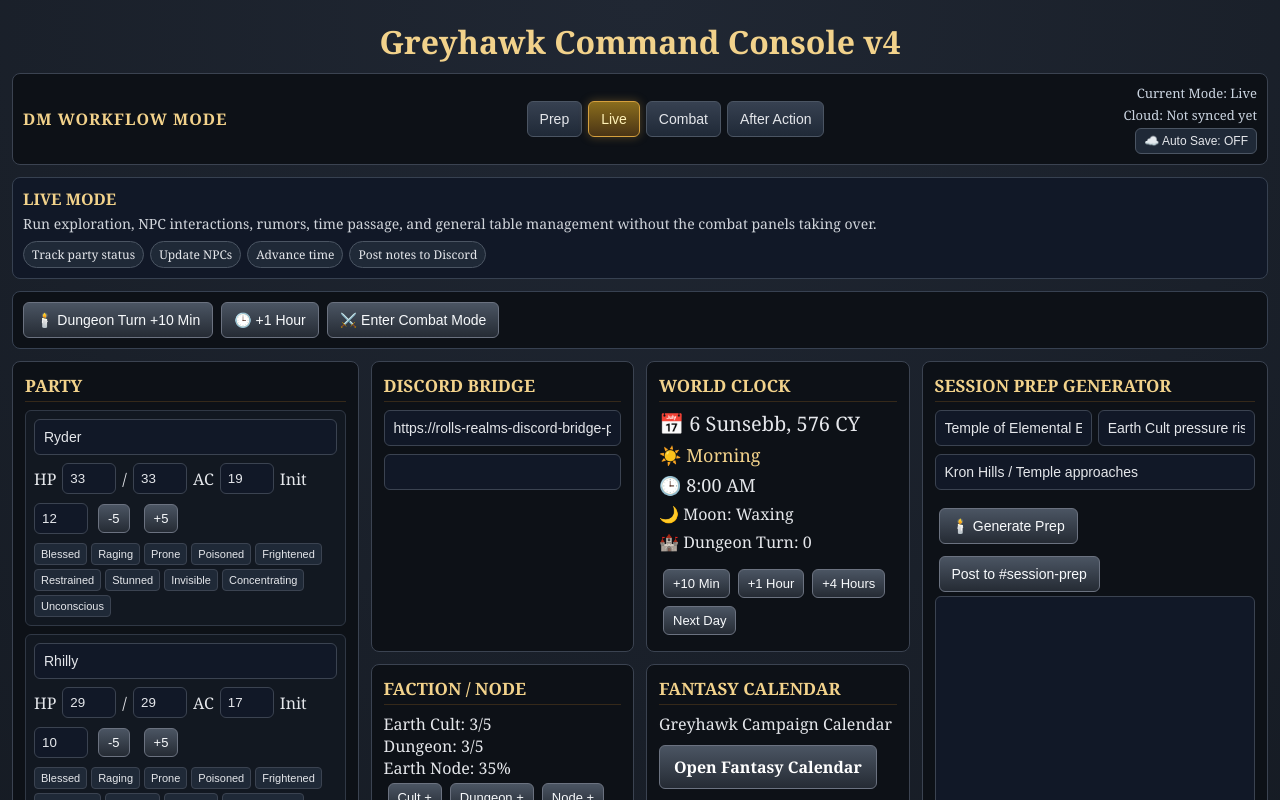
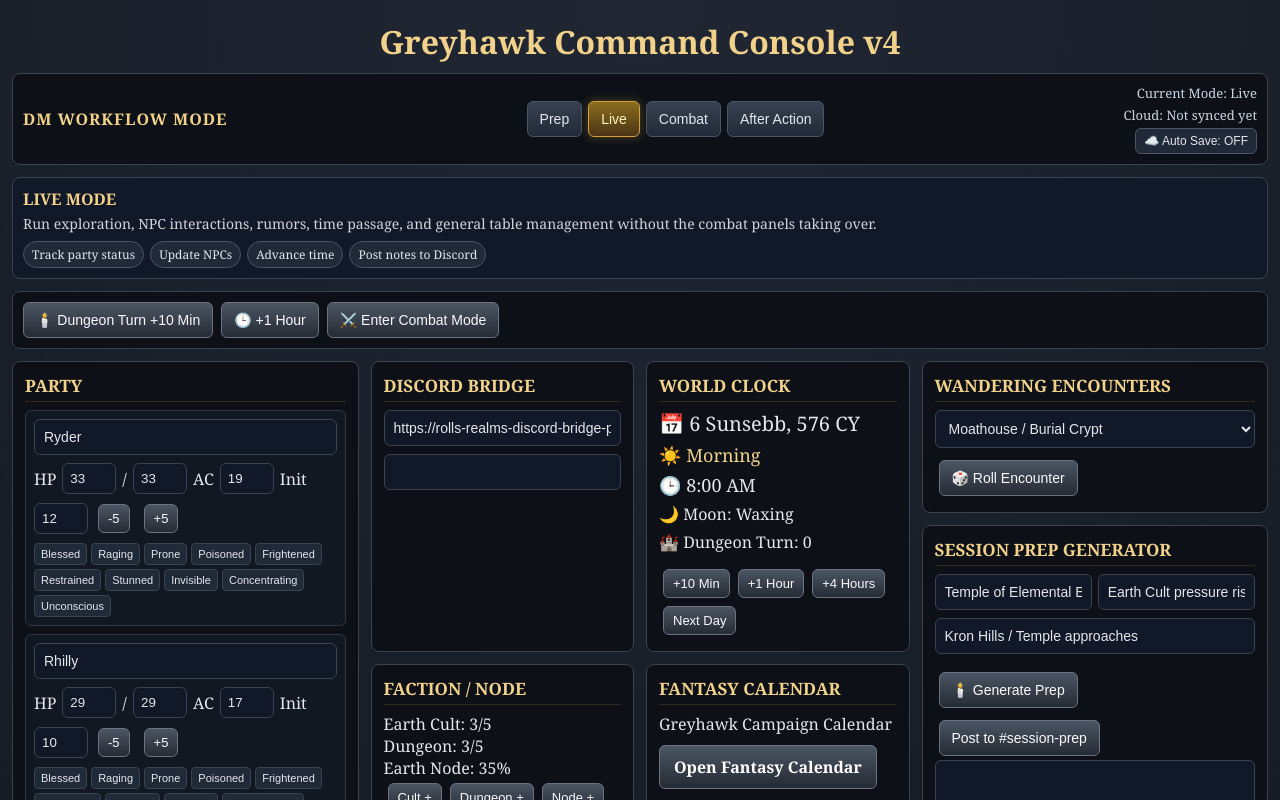
Before and after one commit to hahnfahn-web/greyhawk-console, a React (Vite) app: page / in a window 1280 px wide. Shown: the top 800 px of the page. Built offline with nearby package versions, Linux system fonts and the light colour scheme.

Commit message:
Add Wandering Encounter Table v1

```diff
--- a/src/App.jsx
+++ b/src/App.jsx
@@ -374,6 +374,85 @@ const DEFAULT_MONSTER_LIBRARY = [
   },
 ];
 
+const DEFAULT_WANDERING_TABLES = {
+  "Moathouse / Burial Crypt": [
+    {
+      roll: "1-2",
+      type: "Hostile",
+      name: "Ghoul Feeding Pack",
+      monsters: [{ name: "Ghoul", quantity: 2 }],
+      description: "A wet scraping echoes from the burial niches. Pale shapes crouch over old bones, their jaws working long after the meat is gone. When the light reaches them, four dead eyes turn as one.",
+      dmNotes: "Use if the party is noisy, wounded, or lingering. Ghouls try to paralyze and drag victims into side crypts.",
+    },
+    {
+      roll: "3",
+      type: "Hostile",
+      name: "Root-Twisted Corpse",
+      monsters: [{ name: "Rootbound Husk", quantity: 1 }],
+      description: "Roots push through cracked flagstones and knit themselves around a corpse. The thing rises with mud pouring from its ribs.",
+      dmNotes: "Use as a sign the marsh corruption is spreading downward into the crypts.",
+    },
+    {
+      roll: "4",
+      type: "Non-Hostile",
+      name: "Whispering Burial Niche",
+      monsters: [],
+      description: "A sealed burial niche exhales cold air. Faint voices whisper from behind the stone, repeating a name no one recognizes.",
+      dmNotes: "No combat unless disturbed. DC 13 Religion or Investigation reveals old funerary wards overwritten by elemental marks.",
+    },
+    {
+      roll: "5",
+      type: "Non-Hostile",
+      name: "Lost Cult Sign",
+      monsters: [],
+      description: "A smear of ochre and grave-mud marks the wall: a crude arrow, half-erased by claw marks, pointing deeper beneath the Moathouse.",
+      dmNotes: "Useful clue. Can reveal recent cult movement or a safer route around a hazard.",
+    },
+    {
+      roll: "6",
+      type: "Hostile",
+      name: "Carrion Ambush",
+      monsters: [{ name: "Ghoul", quantity: 4 }],
+      description: "The tunnel ahead is silent until the ceiling soil breaks open and starving dead things drop among the party in a shower of roots and grave dirt.",
+      dmNotes: "Hard encounter. Use if Dungeon Alert is high or the party has ignored warning signs.",
+    },
+  ],
+  "Moathouse Marsh": [
+    {
+      roll: "1-2",
+      type: "Hostile",
+      name: "Rootbound Husk",
+      monsters: [{ name: "Rootbound Husk", quantity: 1 }],
+      description: "The marsh water bulges upward. Reeds bend inward as a root-laced corpse hauls itself from the black mud.",
+      dmNotes: "Use difficult terrain. The husk tries to restrain isolated targets and fight near mud.",
+    },
+    {
+      roll: "3-4",
+      type: "Non-Hostile",
+      name: "Sinking Ground",
+      monsters: [],
+      description: "The ground breathes once beneath the party's boots. Bubbles rise from a patch of black water, carrying the smell of opened graves.",
+      dmNotes: "Hazard or clue. DC 13 Survival avoids unstable ground; failure costs time or causes noise.",
+    },
+    {
+      roll: "5",
+      type: "Non-Hostile",
+      name: "Shard Resonance",
+      monsters: [],
+      description: "The bone shard pulses like a second heartbeat. For a moment, every root nearby points toward the ruined Moathouse.",
+      dmNotes: "Good navigation clue. Reinforces that the shard is pointing toward corruption rather than causing it.",
+    },
+    {
+      roll: "6",
+      type: "Hostile",
+      name: "Cult Scout Pair",
+      monsters: [{ name: "Cultist Acolyte", quantity: 2 }],
+      description: "Two mud-streaked figures crouch among the reeds, whispering prayers into the wet earth. One clutches a black charm and reaches for a blade.",
+      dmNotes: "May flee to warn others if bloodied. Good chance for interrogation if captured.",
+    },
+  ],
+};
+
 const DEFAULT_ENCOUNTERS = [
   {
     name: "Cult Ambush",
@@ -684,6 +763,8 @@ export default function App() {
   const [prepFocus, setPrepFocus] = useState(() => loadSaved("prepFocus", "Temple of Elemental Evil"));
   const [prepThreat, setPrepThreat] = useState(() => loadSaved("prepThreat", "Earth Cult pressure rises"));
   const [prepLocation, setPrepLocation] = useState(() => loadSaved("prepLocation", "Kron Hills / Temple approaches"));
+  const [wanderingLocation, setWanderingLocation] = useState(() => loadSaved("wanderingLocation", "Moathouse / Burial Crypt"));
+  const [wanderingResult, setWanderingResult] = useState(() => loadSaved("wanderingResult", null));
   const [savedEncounters, setSavedEncounters] = useState(() =>
     loadSaved("savedEncounters", DEFAULT_ENCOUNTERS)
   );
@@ -716,6 +797,8 @@ export default function App() {
   useEffect(() => localStorage.setItem("prepFocus", JSON.stringify(prepFocus)), [prepFocus]);
   useEffect(() => localStorage.setItem("prepThreat", JSON.stringify(prepThreat)), [prepThreat]);
   useEffect(() => localStorage.setItem("prepLocation", JSON.stringify(prepLocation)), [prepLocation]);
+  useEffect(() => localStorage.setItem("wanderingLocation", JSON.stringify(wanderingLocation)), [wanderingLocation]);
+  useEffect(() => localStorage.setItem("wanderingResult", JSON.stringify(wanderingResult)), [wanderingResult]);
   useEffect(() => localStorage.setItem("savedEncounters", JSON.stringify(savedEncounters)), [savedEncounters]);
 
   const addLog = (msg) =>
@@ -1327,6 +1410,57 @@ export default function App() {
     const npc = npcs.find((n) => n.id === id);
     setNpcs((prev) => prev.filter((n) => n.id !== id));
     if (npc) addLog(`NPC removed: ${npc.name}.`);
+  };
+
+  const rollWanderingEncounter = () => {
+    const table = DEFAULT_WANDERING_TABLES[wanderingLocation] || [];
+    if (!table.length) {
+      addLog("❌ No wandering encounter table found for this location.");
+      return;
+    }
+
+    const die = Math.floor(Math.random() * 6) + 1;
+    const result = table.find((entry) => {
+      if (entry.roll.includes("-")) {
+        const [min, max] = entry.roll.split("-").map(Number);
+        return die >= min && die <= max;
+      }
+      return Number(entry.roll) === die;
+    }) || table[0];
+
+    const payload = {
+      ...result,
+      die,
+      location: wanderingLocation,
+      rolledAt: new Date().toLocaleTimeString(),
+    };
+
+    setWanderingResult(payload);
+    addLog(`🎲 Wandering encounter rolled: ${wanderingLocation} d6=${die} — ${result.name}.`);
+  };
+
+  const addWanderingMonstersToEncounter = () => {
+    if (!wanderingResult?.monsters?.length) {
+      addLog("ℹ️ Wandering result has no monsters to add.");
+      return;
+    }
+
+    const additions = [];
+
+    wanderingResult.monsters.forEach((entry) => {
+      const source = monsterLibrary.find(
+        (monster) => monster.name.toLowerCase() === entry.name.toLowerCase()
+      );
+
+      for (let i = 0; i < Number(entry.quantity || 1); i += 1) {
+        additions.push(normalizeMonster({ ...(source || { name: entry.name, hp: 10, maxHp: 10, ac: 10, xp: 0 }), id: Date.now() + i }));
+      }
+    });
+
+    setEnemies((prev) => [...prev, ...additions]);
+    setActiveEncounterName(wanderingResult.name);
+    setWorkflowMode("Combat");
+    addLog(`⚔️ Added wandering encounter to combat: ${wanderingResult.name}.`);
   };
 
   const saveCurrentEncounter = () => {
@@ -2032,6 +2166,16 @@ Earth Node Progress: ${nodeProgress}%`;
             </>
           )}
           {(workflowMode === "Prep" || workflowMode === "Live") && (
+            <WanderingEncounterPanel
+              wanderingLocation={wanderingLocation}
+              setWanderingLocation={setWanderingLocation}
+              wanderingResult={wanderingResult}
+              rollWanderingEncounter={rollWanderingEncounter}
+              addWanderingMonstersToEncounter={addWanderingMonstersToEncounter}
+            />
+          )}
+
+          {(workflowMode === "Prep" || workflowMode === "Live") && (
             <SessionPrepGeneratorPanel
               sessionPrep={sessionPrep}
               setSessionPrep={setSessionPrep}
@@ -2417,6 +2561,60 @@ function CombatDirectorPanel({ party, round, active, initiative, turnIndex, next
       </div>
 
       {encounterSummary && <textarea style={{ ...textAreaStyle, minHeight: 220 }} value={encounterSummary} readOnly />}
+    </Panel>
+  );
+}
+
+function WanderingEncounterPanel({
+  wanderingLocation,
+  setWanderingLocation,
+  wanderingResult,
+  rollWanderingEncounter,
+  addWanderingMonstersToEncounter,
+}) {
+  const locations = Object.keys(DEFAULT_WANDERING_TABLES);
+
+  return (
+    <Panel title="Wandering Encounters">
+      <select
+        style={inputStyle}
+        value={wanderingLocation}
+        onChange={(event) => setWanderingLocation(event.target.value)}
+      >
+        {locations.map((location) => (
+          <option key={location} value={location}>{location}</option>
+        ))}
+      </select>
+
+      <button style={buttonStyle} onClick={rollWanderingEncounter}>🎲 Roll Encounter</button>
+
+      {wanderingResult && (
+        <div style={innerCardStyle}>
+          <div style={{ fontSize: 13, color: "#f2d28b" }}>
+            {wanderingResult.location} — d6: {wanderingResult.die} — {wanderingResult.type}
+          </div>
+          <h3 style={subHeaderStyle}>{wanderingResult.name}</h3>
+          <p><strong>Read-Aloud / DM Description:</strong></p>
+          <p>{wanderingResult.description}</p>
+          <p><strong>DM Notes:</strong> {wanderingResult.dmNotes}</p>
+
+          {wanderingResult.monsters?.length > 0 ? (
+            <div>
+              <strong>Monsters:</strong>
+              <ul>
+                {wanderingResult.monsters.map((monster, index) => (
+                  <li key={index}>{monster.quantity}x {monster.name}</li>
+                ))}
+              </ul>
+              <button style={buttonStyle} onClick={addWanderingMonstersToEncounter}>
+                ⚔️ Add to Encounter
+              </button>
+            </div>
+          ) : (
+            <div style={{ color: "#cbd5e1" }}>No hostile monsters. Use as clue, hazard, atmosphere, or roleplay beat.</div>
+          )}
+        </div>
+      )}
     </Panel>
   );
 }
```
